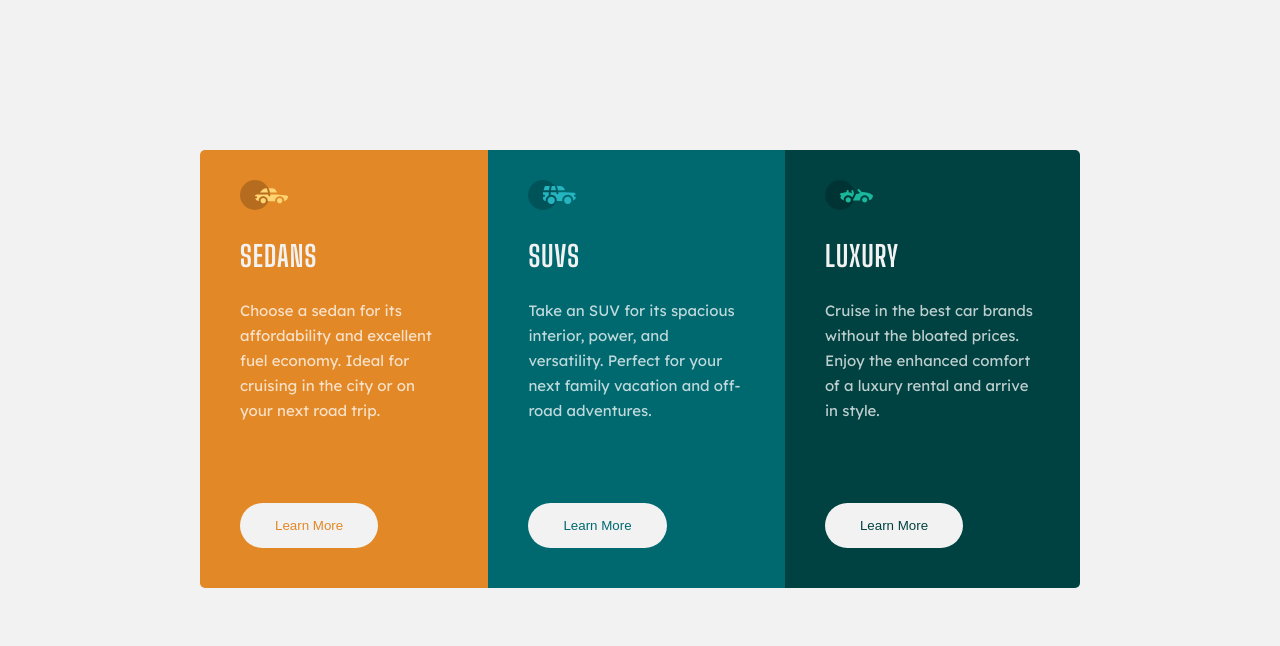
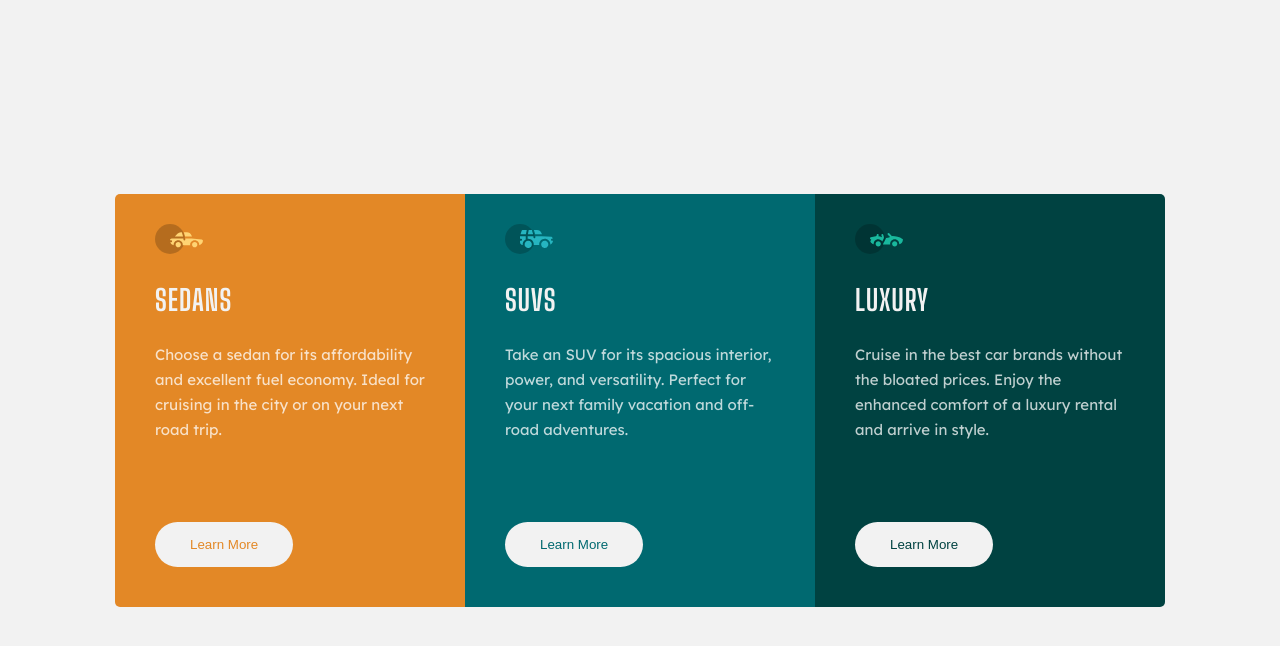
Before and after one commit to ColinBertin/3-column, a plain HTML site: page index.html in a window 1280 px wide. Drawn offline with Linux system fonts and the light colour scheme.

Commit message:
css improved disposition of main and .car

```diff
--- a/style.css
+++ b/style.css
@@ -17,13 +17,16 @@ body {
 /* ----------------- Layout ----------------- */
 
 main {
-    margin: 150px 200px;
+    min-height: 100vh;
     display: flex;
+    justify-content: center;
+    align-items: center;
 }
 
 .car {
     padding: 30px 40px 0 40px;
-    min-width: 150px;
+    min-width: 200px;
+    max-width: 350px;
 }
 
 .sedans {
@@ -102,12 +105,7 @@ button:hover {
 
 
 
-@media all and (max-width: 1024px) {
-    main {
-        margin: 100px 150px;
-    }
 
-}
 
 
 @media all and (max-width: 768px) {
```
